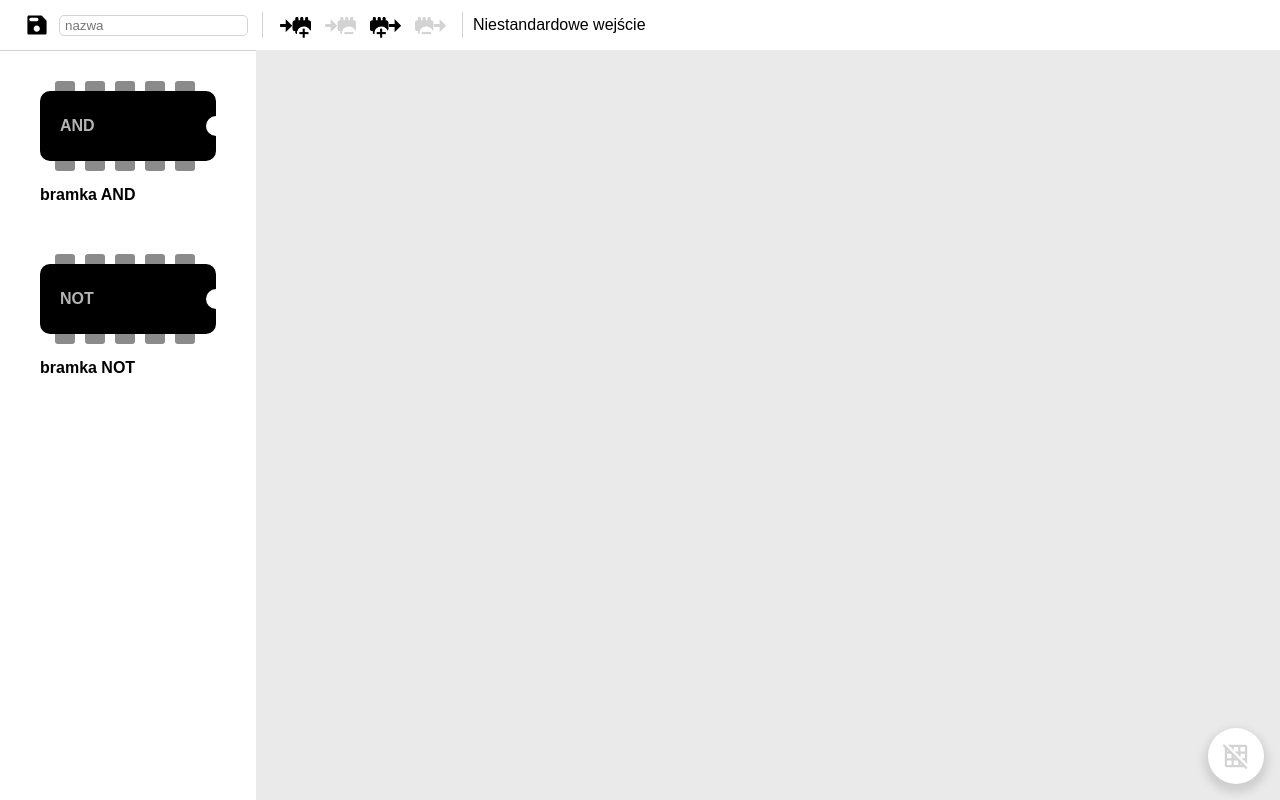
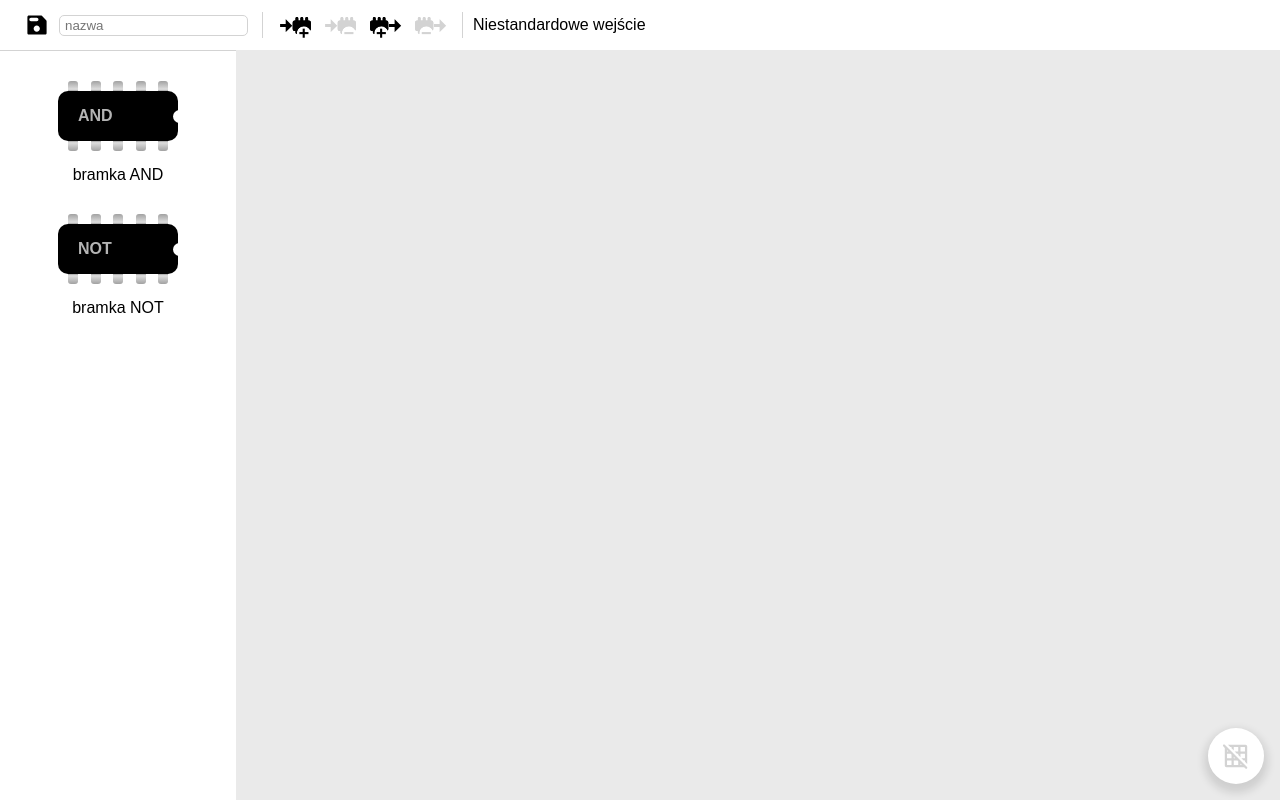
Before and after one commit to NikodemCyrzan/logic-simulator, an Electron app: page assets/html/main.html in a window 1280 px wide. Drawn offline with Linux system fonts and the light colour scheme; files whose address does not match are found by name.

Commit message:
przebudowa struktury plików

```diff
--- a/assets/main.html
+++ b/assets/html/main.html
@@ -3,10 +3,10 @@
     <head>
         <title>Symulator układów scalonych</title>
         <meta name="viewport" content="width=device-width, initial-scale=1.0">
-        <script src="./circuit-simulator.js"></script>
-        <script src="./konva.js" defer></script>
-        <script src="./main.js" defer></script>
-        <link rel="stylesheet" href="style.css">
+        <script src="../scripts/circuit-simulator.js"></script>
+        <script src="../scripts/konva.js" defer></script>
+        <script src="../scripts/main.js" defer></script>
+        <link rel="stylesheet" href="../styles/style.css">
     </head>
     <body>
         <div class="circuit-properties">
@@ -14,7 +14,7 @@
                 <svg id="save" width="24" height="24" viewBox="0 0 50 50" fill="none" xmlns="http://www.w3.org/2000/svg">
                     <path fill-rule="evenodd" clip-rule="evenodd" d="M35.1507 5.87868C34.588 5.31607 33.825 5 33.0293 5H8C6.34315 5 5 6.34315 5 8V42C5 43.6569 6.34315 45 8 45H42C43.6569 45 45 43.6569 45 42V16.9707C45 16.175 44.6839 15.412 44.1213 14.8493L35.1507 5.87868ZM9 13.5C9 11.567 10.567 10 12.5 10H24.5C26.433 10 28 11.567 28 13.5C28 15.433 26.433 17 24.5 17H12.5C10.567 17 9 15.433 9 13.5ZM24.5 39C28.0899 39 31 36.0899 31 32.5C31 28.9101 28.0899 26 24.5 26C20.9101 26 18 28.9101 18 32.5C18 36.0899 20.9101 39 24.5 39Z" fill="black"/>
                 </svg>
-                <input type="text" placeholder="nazwa">
+                <input type="text" placeholder="nazwa" maxlength="20">
             </div>
             <div class="tools">
                 <svg width="35" height="35" viewBox="0 0 50 50" fill="none" xmlns="http://www.w3.org/2000/svg">
@@ -50,6 +50,7 @@
         </div>
         <div class="gates-panel">
             <div class="gate">
+                <div class="img-container">
                     <div class="gate__img">
                         AND
                         <div class="bottom-leg"></div>
@@ -63,6 +64,7 @@
                         <div class="top-leg"></div>
                         <div class="top-leg"></div>
                     </div>
+                </div>
                 <div class="gate__title">
                     bramka AND
                 </div>
@@ -71,6 +73,7 @@
                 </div>
             </div>
             <div class="gate">
+                <div class="img-container">
                     <div class="gate__img">
                         NOT
                         <div class="bottom-leg"></div>
@@ -83,6 +86,7 @@
                         <div class="top-leg"></div>
                         <div class="top-leg"></div>
                         <div class="top-leg"></div>
+                    </div>
                 </div>
                 <div class="gate__title">
                     bramka NOT
--- a/assets/style.css
+++ b/assets/styles/style.css
@@ -1,5 +1,6 @@
 :root{
     --circuit-properties-height: 50px;
+    --gates-panel-width: 236px;
 }
 
 body {
@@ -29,10 +30,10 @@ body {
 
 .workspace{
     position: absolute;
-    top: calc(var(--circuit-properties-height));
+    top: var(--circuit-properties-height);
     right: 0;
     bottom: 0;
-    left: 256px;
+    left: var(--gates-panel-width);
     overflow: scroll;
 }
 .workspace::-webkit-scrollbar{
@@ -50,7 +51,7 @@ body {
     left: 0;
     top: var(--circuit-properties-height);
     bottom: 0;
-    width: 256px;
+    width: var(--gates-panel-width);
     background-color: white;
     border-top: 1px solid lightgray;
     overflow-y: scroll;
@@ -115,11 +116,18 @@ body {
     border-radius: 5px;
     margin: 20px;
     padding: 20px;
+    padding-bottom: 0;
     user-select: none;
+}
+.img-container{
+    display: flex;
+    justify-content: center;
+    align-items: center;
 }
 .gate__img{
     position: relative;
-    height: 70px;
+    height: 50px;
+    width: 100px;
     background-color: rgb(0, 0, 0);
     border-radius: 10px;
     color: rgb(180, 180, 180);
@@ -133,45 +141,45 @@ body {
 .gate__img::after{
     position: absolute;
     background-color: white;
-    height: 20px;
-    width: 20px;
-    right: -10px;
+    height: 13px;
+    width: 13px;
+    right: -7.5px;
     content: '';
     border-radius: 50%;
 }
 .bottom-leg, .top-leg{
     position: absolute;
     height: 10px;
-    width: 20px;
-    background-color: #8b8b8b;
+    width: 10px;
 }
 .bottom-leg{
     border-radius: 0 0 3px 3px;
     bottom: -10px;
+    background: linear-gradient(180deg, rgba(161,161,161,1) 0%, rgba(222,222,222,1) 17%, rgba(162,162,162,1) 100%);
 }
 .top-leg{
     border-radius: 3px 3px 0 0;
     top: -10px;
+    background: linear-gradient(0deg, rgba(161,161,161,1) 0%, rgba(222,222,222,1) 17%, rgba(162,162,162,1) 100%);
 }
 .bottom-leg:nth-child(1), .top-leg:nth-child(6){
-    left: 15px;
+    left: 10px;
 }
 .bottom-leg:nth-child(2), .top-leg:nth-child(7){
-    left: 45px;
+    left: 32.5px;
 }
 .bottom-leg:nth-child(3), .top-leg:nth-child(8){
-    left: 75px;
+    left: 55px;
 }
 .bottom-leg:nth-child(4), .top-leg:nth-child(9){
-    left: 105px;
+    left: 77.5px;
 }
 .bottom-leg:nth-child(5), .top-leg:nth-child(10){
-    left: 135px;
+    left: 100px;
 }
 .gate__title{
-    margin-top: 25px;
-    font-weight: bolder;
-    max-width: 80%;
+    text-align: center;
+    margin: 25px 25px 0 25px;
     word-wrap: break-word;
 }
 .gate:hover .gate__edit{
@@ -180,7 +188,7 @@ body {
 .gate__edit{
     display: none;
     position: absolute;
-    top: 115px;
+    top: 90px;
     right: 20px;
     cursor: pointer;
 }
```
Also changed, not shown: assets/scripts/circuit-simulator.md (renamed from assets/circuit-simulator.md), assets/scripts/circuit-simulator.ts (renamed from assets/circuit-simulator.ts), assets/scripts/konva.js (renamed from assets/konva.js), assets/scripts/main.js (renamed from assets/main.js), build/html/main.html, build/icons/grid-on.svg (deleted), build/index.js, build/scripts/circuit-simulator.js (renamed from build/circuit-simulator.js), build/scripts/circuit-simulator.md (renamed from build/circuit-simulator.md), build/scripts/konva.js (renamed from build/konva.js), build/scripts/main.js (renamed from build/main.js), build/styles/style.css. Lines whose indentation alone changed are shown as unchanged.
